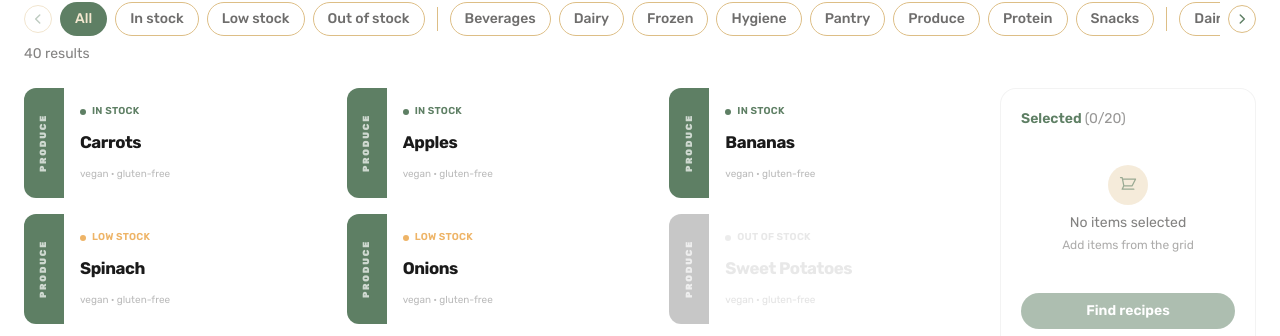
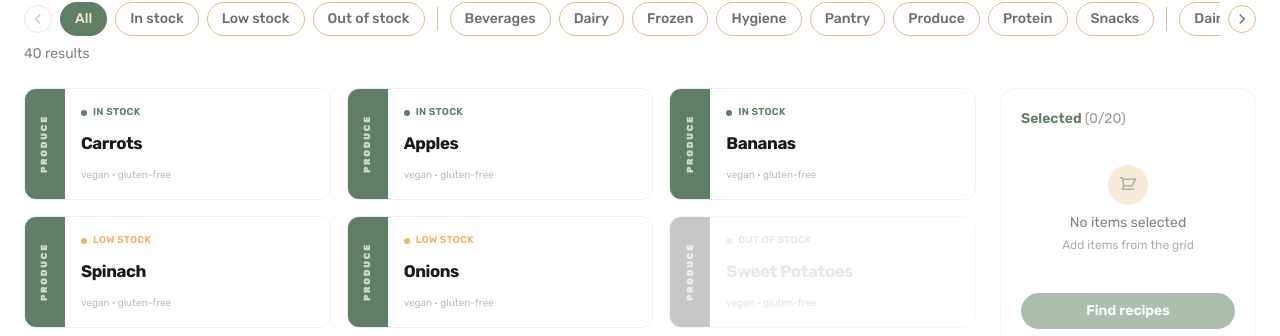
Before and after one commit to gabe-ven/SacHacks-VII, a Next.js app in the folder pantry-app/: page /inventory in a window 1280 px wide. Shown: the part 446-782 px from the top of the page. Built offline with nearby package versions, Linux system fonts and the light colour scheme.

Commit message:
style: update InventoryCard to include a subtle border for enhanced visual separation

```diff
--- a/pantry-app/components/inventory/InventoryCard.tsx
+++ b/pantry-app/components/inventory/InventoryCard.tsx
@@ -61,7 +61,7 @@ export default function InventoryCard({ item, isSelected, onToggle, selectionCou
       onClick={handleCardClick}
       onKeyDown={handleKeyDown}
       className={[
-        "relative flex rounded-xl overflow-hidden h-full select-none transition-all duration-200",
+        "relative flex rounded-xl overflow-hidden h-full select-none transition-all duration-200 border border-[#1a1a1a]/8",
         isOut
           ? "opacity-40 grayscale cursor-not-allowed"
           : isSelected
```
